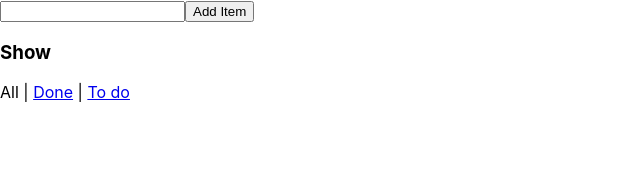
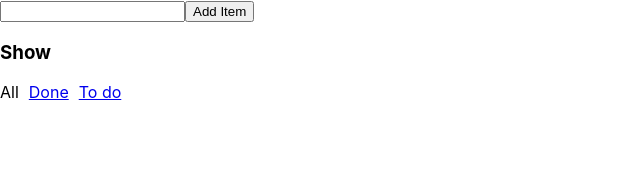
Before and after one commit to Charlietzu/todolist-react-redux, a React (Create React App) app: page / in a window 1280 px wide. Shown: the top 172 px of the page, without its empty margins (0-640 px from the left). Built offline with nearby package versions, Linux system fonts and the light colour scheme.

Commit message:
Filter Component
I started to write the implementation of the filter component in the state. Now, the options are mapped items.

```diff
--- a/src/components/filter/index.js
+++ b/src/components/filter/index.js
@@ -1,11 +1,46 @@
 import React from "react";
+import { connect } from "react-redux";
+import * as filterCategories from "../../redux/visibility-filter/filterCategories";
+//import * as filterActions from "../../redux/visibility-filter/filterActionTypes";
 
-export const Filter = () => (
+export const Filter = ({ activeFilter }) => (
   <>
     <h3>Show</h3>
-    <span href="#">All</span> | <a href="teste">Done</a> |{" "}
-    <a href="teste">To do</a>
+    {filterItems.map((item) => {
+      if (item.action === activeFilter) {
+        return (
+          <span key={item.action} style={{ marginRight: 10 }}>
+            {item.label}
+          </span>
+        );
+      }
+
+      return (
+        <a href="teste" key={item.action} style={{ marginRight: 10 }}>
+          {item.label}
+        </a>
+      );
+    })}
   </>
 );
 
-export default Filter;
+const filterItems = [
+  {
+    label: "All",
+    action: filterCategories.SHOW_ALL,
+  },
+  {
+    label: "Done",
+    action: filterCategories.SHOW_DONE,
+  },
+  {
+    label: "To do",
+    action: filterCategories.SHOW_UNDONE,
+  },
+];
+
+const mapStateToProps = (state) => ({
+  activeFilter: state.visibilityFilter,
+});
+
+export default connect(mapStateToProps)(Filter);
```
